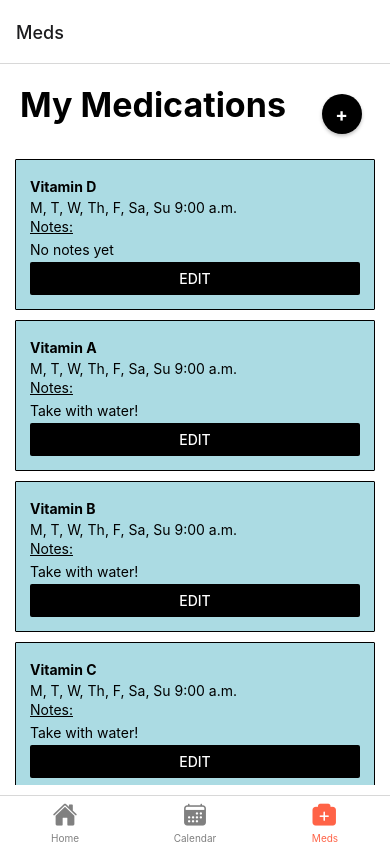
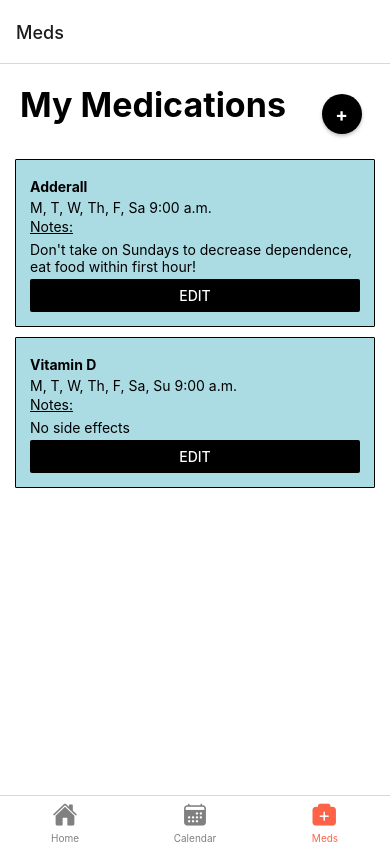
Before and after one commit to rachwei/vitaliti, a React Native app in the folder frontend/: screen /Meds in a window 390 px wide. Built offline with nearby package versions, Linux system fonts and the light colour scheme.

Commit message:
Cleaned up medication page code

```diff
--- a/frontend/components/Meds.js
+++ b/frontend/components/Meds.js
@@ -6,7 +6,7 @@
 
     const [notes, setNotes] = useState(props.notes == null ? "No notes yet" : props.notes);
     const [name, setName] = useState(props.name == null ? "Unnamed" : props.name);
-    const [alert, setAlert] = useState(props.alert == null ? "No alerts set" : props.alert);
+    const [alert, setAlert] = useState(props.alert == null ? "Set time to take medication" : props.alert);
 
     const handleEditClick = () => {
       setEditing(!isEditing);
@@ -101,12 +101,9 @@
 
 export default function Meds() {
     const [medicationsData, setMedicationsData] = useState([
-        { id: 1, name: 'Vitamin D', alert: 'M, T, W, Th, F, Sa, Su 9:00 a.m.'},
-        { id: 2, name: 'Vitamin A', alert: 'M, T, W, Th, F, Sa, Su 9:00 a.m.', notes: 'Take with water!'},
-        { id: 3, name: 'Vitamin B', alert: 'M, T, W, Th, F, Sa, Su 9:00 a.m.', notes: 'Take with water!'},
-        { id: 4, name: 'Vitamin C', alert: 'M, T, W, Th, F, Sa, Su 9:00 a.m.', notes: 'Take with water!'},
-        { id: 5, name: 'Vitamin E', alert: 'M, T, W, Th, F, Sa, Su 9:00 a.m.', notes: 'Take with water!'},
-        { id: 6, name: 'Birth Control Patch', alert: 'F 5:00 PM', notes: 'Cramps'}
+        { id: 1, name: 'Adderall', alert: 'M, T, W, Th, F, Sa 9:00 a.m.', notes: 'Don\'t take on Sundays to decrease dependence, eat food within first hour!'},
+        { id: 2, name: 'Vitamin D', alert: 'M, T, W, Th, F, Sa, Su 9:00 a.m.', notes: 'No side effects'},
+        // { id: 3, name: 'Birth Control', alert: 'M, T, W, Th, F, Sa, Su 7:00 p.m.', notes: 'Headaches and nausea :('}
     ]);
 
     const [nextID, setNextID] = useState(medicationsData.length + 1);
@@ -167,9 +164,7 @@
 
 const styles = StyleSheet.create({
     container: {
-        // flex: 1,
         backgroundColor: '#fff',
-        // alignItems: 'left',
         justifyContent: 'center',
         padding: 10,
     },
@@ -197,7 +192,6 @@
         fontWeight: 'bold',
         padding: 10,
         color: 'black',
-        // justifyContent: 'center',
         flex: 5
     },
     addButton: {
```
